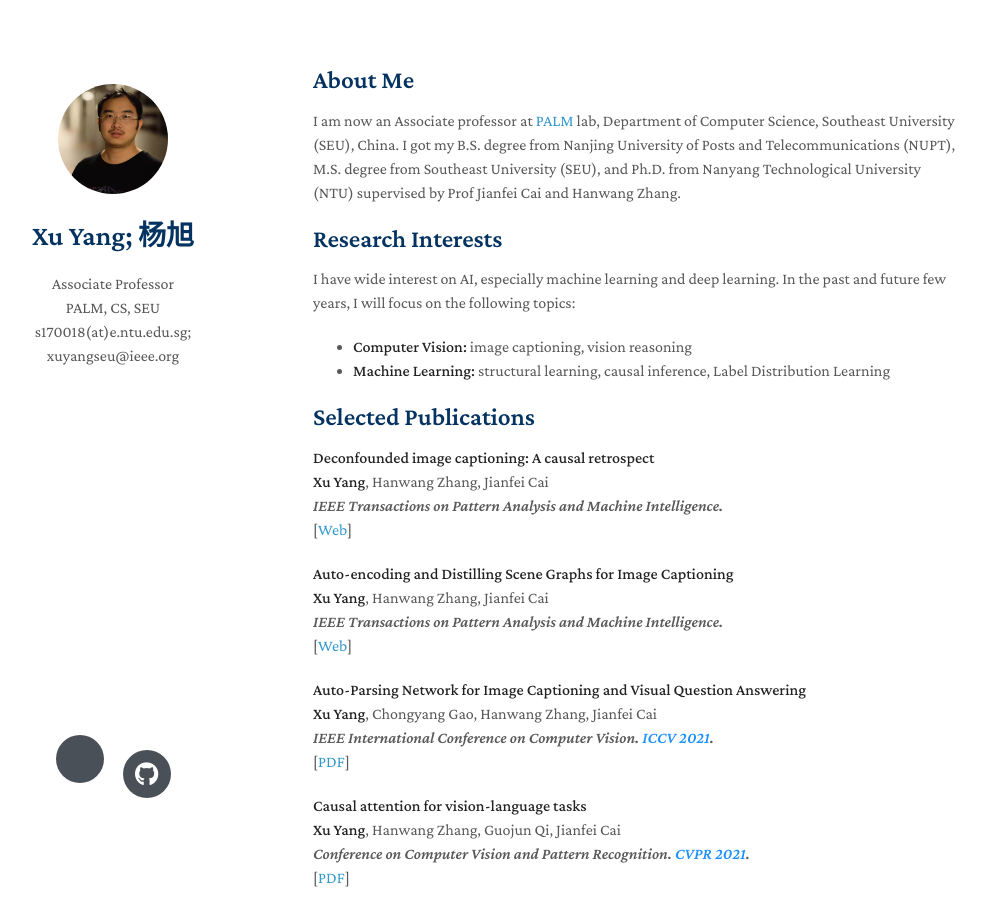
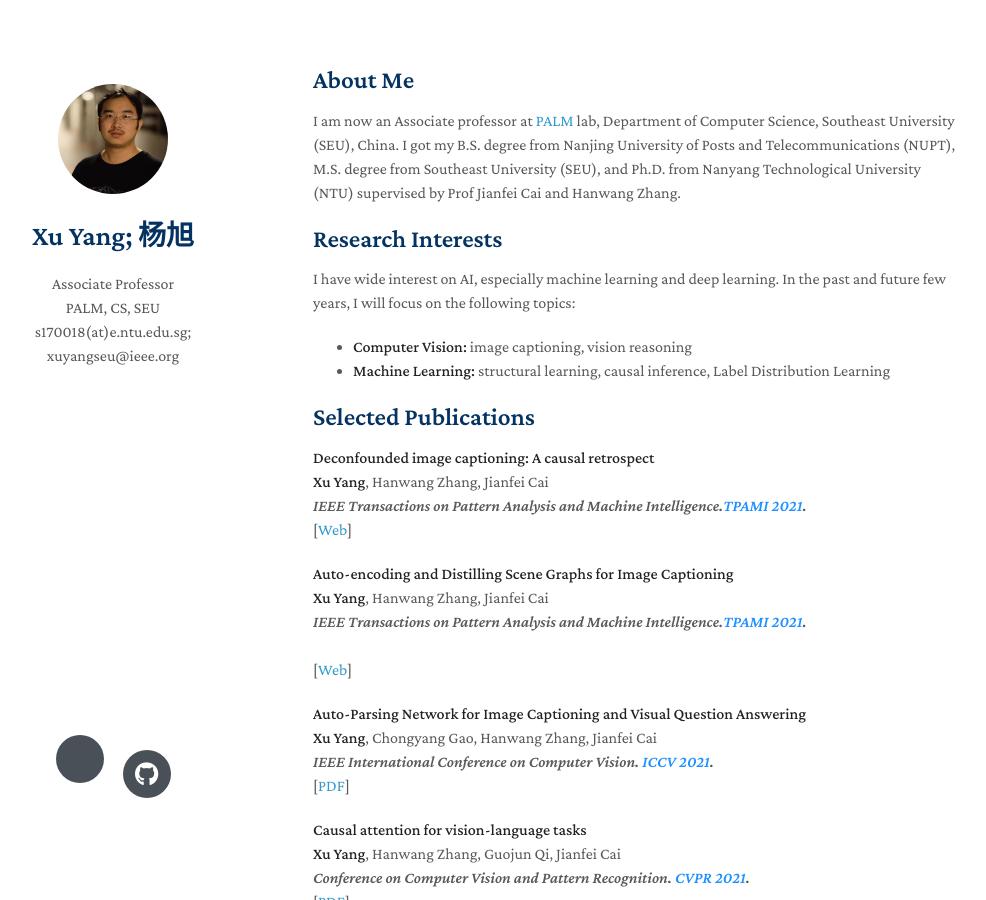
Before and after one commit to yxPALMweb/yxPALMweb.github.io, a Jekyll site: the page built from index.md, in a window 1280 px wide and 900 px high. Shown: the whole window, without its empty margins (157-1143 px from the left). Built offline with Jekyll 4.4.1, drawn with Linux system fonts in a browser that asks for light colours; nearby versions of some CDN libraries; a style sheet for code colours, icons or effects is not loaded; our own code applies the rules of GitHub Pages for plain Markdown files.

Commit message:
Update index.md

```diff
--- a/index.md
+++ b/index.md
@@ -18,7 +18,7 @@ I have wide interest on AI, especially machine learning and deep learning. In th
 <br />
 <strong>Xu Yang</strong>, Hanwang Zhang, Jianfei Cai
 <br />
-<em>IEEE Transactions on Pattern Analysis and Machine Intelligence.</em>
+<em>IEEE Transactions on Pattern Analysis and Machine Intelligence.<strong><i style="color:#1e90ff">TPAMI 2021</i></strong>.</em>
 <br />
    [<a href="https://ieeexplore.ieee.org/abstract/document/9583890/">Web</a>]
 <br/>
@@ -31,7 +31,8 @@ I have wide interest on AI, especially machine learning and deep learning. In th
 <br />
 <strong>Xu Yang</strong>, Hanwang Zhang, Jianfei Cai
 <br />
-<em>IEEE Transactions on Pattern Analysis and Machine Intelligence.</em>
+<em>IEEE Transactions on Pattern Analysis and Machine Intelligence.<strong><i style="color:#1e90ff">TPAMI 2021</i></strong>.</em>
+<br />
 <br />
    [<a href="https://ieeexplore.ieee.org/document/9279262">Web</a>]
 <br/>
```
